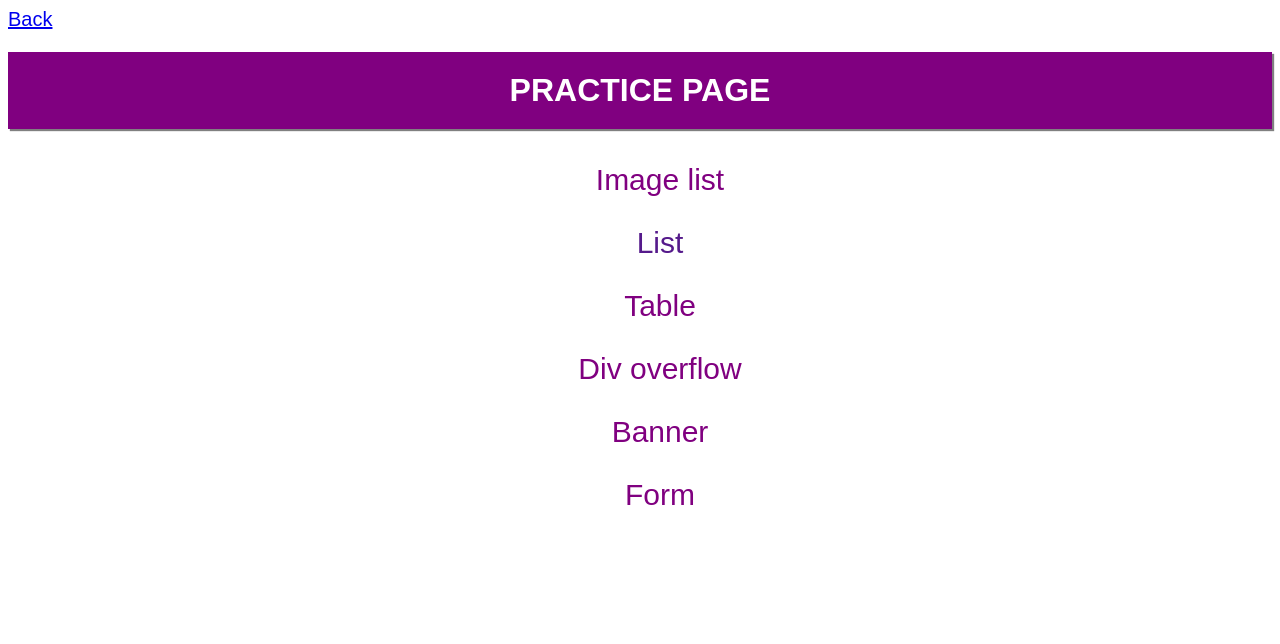
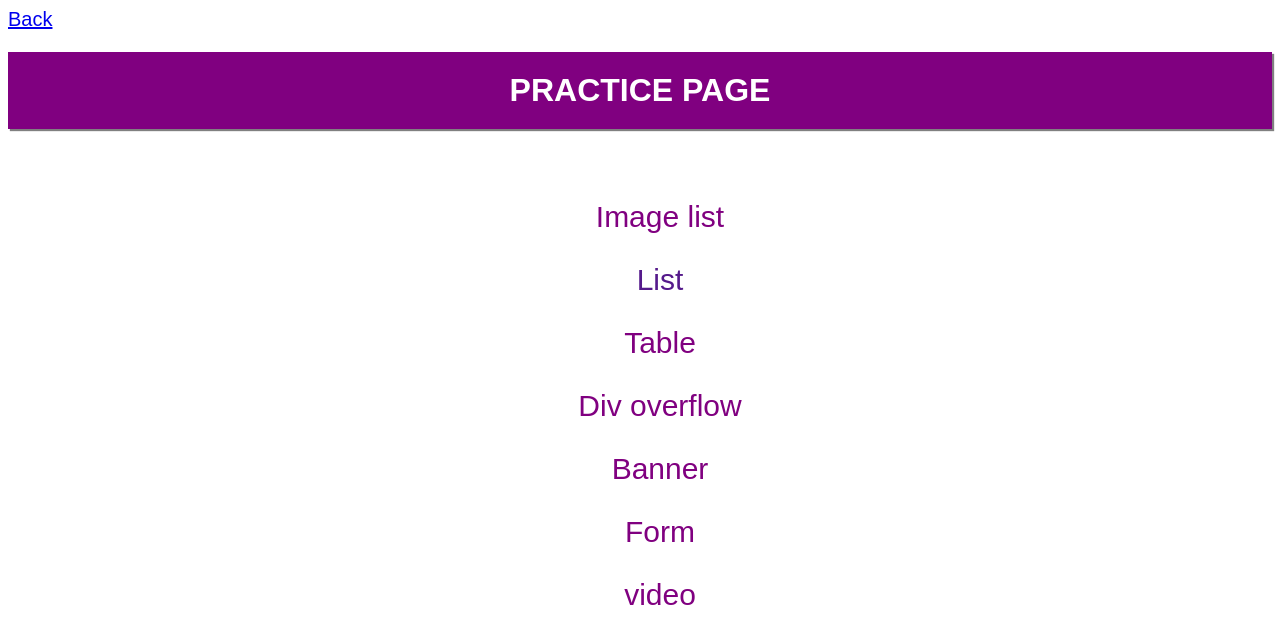
Before and after one commit to Shaktiman2001/abhishekweb, a plain HTML site: page practicepage.html in a window 1280 px wide. Drawn offline with Linux system fonts and the light colour scheme.

Commit message:
Add files via upload

```diff
--- a/practicepage.html
+++ b/practicepage.html
@@ -17,6 +17,7 @@
 
 
 </h1>
+
 
 </head>
 <style>
@@ -98,6 +99,7 @@ color:red;
 
 
 <body>
+    <h1 style="font-family: AriaL; font-size: large; color: #ffffff;">VIDEO PREVIEW</h1>
 <div id=menu>
 <ul> <li>
 <a href="imagelist.html" style="font-size:30px; font-family:arial; "> Image list </a>
@@ -121,6 +123,8 @@ color:red;
 <li> <a href="form.html" style="font-size:30px; font-family:arial;"> Form </a></li>
 
 
+</li>
+<li> <a href="video.html" style="font-size:30px; font-family:arial;"> video </a></li>
 
 
 </ul>
```
